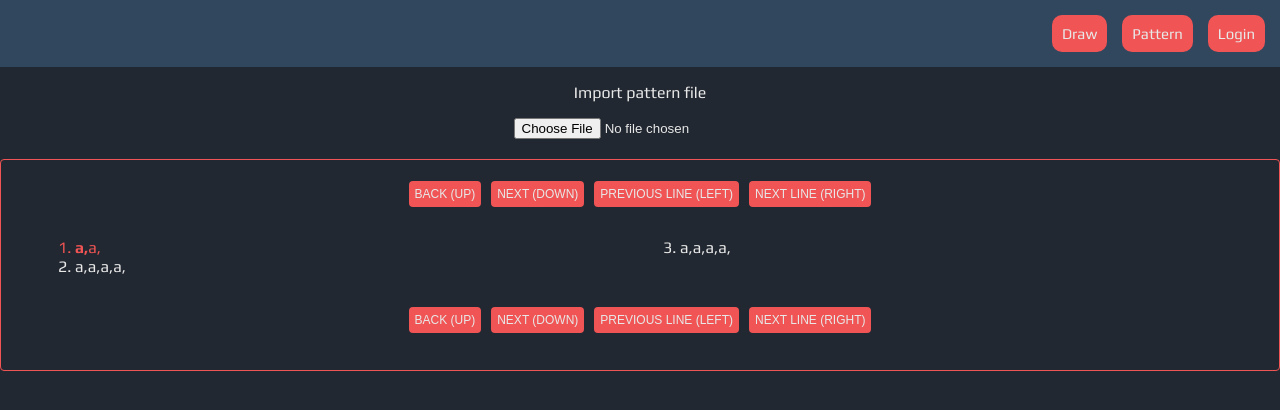
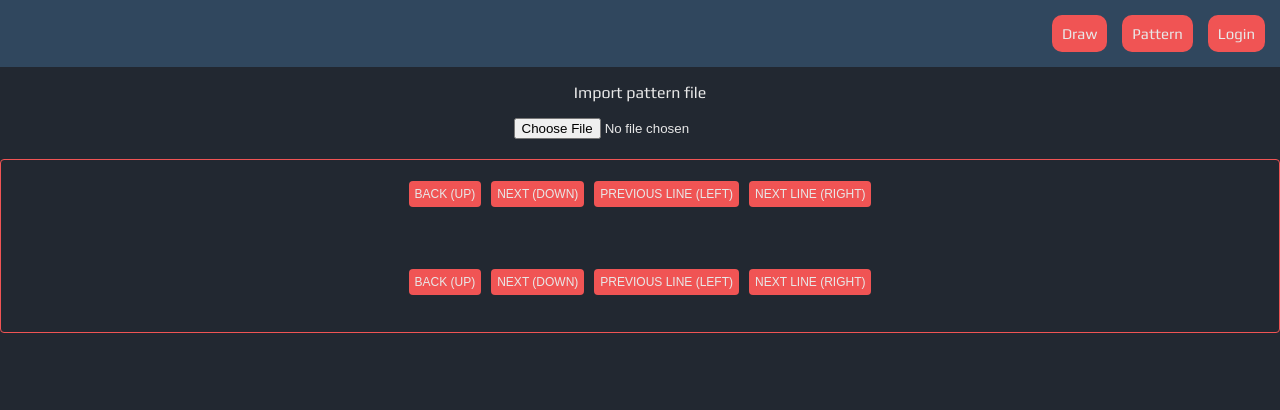
Before and after one commit to jespinoza12/PixelArt, a React (Create React App) app in the folder pixel-art/: page /pattern in a window 1280 px wide. Shown: the top 410 px of the page. Built offline with nearby package versions, Linux system fonts and the light colour scheme.

Commit message:
fixing default state

```diff
--- a/pixel-art/src/components/PatternReader.js
+++ b/pixel-art/src/components/PatternReader.js
@@ -3,7 +3,7 @@ import "./Reader.scss"
 
 function PatternReader() {
 
-    const [pattern,setPattern] = useState([["a","a"],["a","a","a","a"],["a","a","a","a"]])
+    const [pattern,setPattern] = useState([])
     const [currentLine,setCurrentLine] = useState(0)
     const [currentSection,setCurrentSection] = useState(0)
 
```
